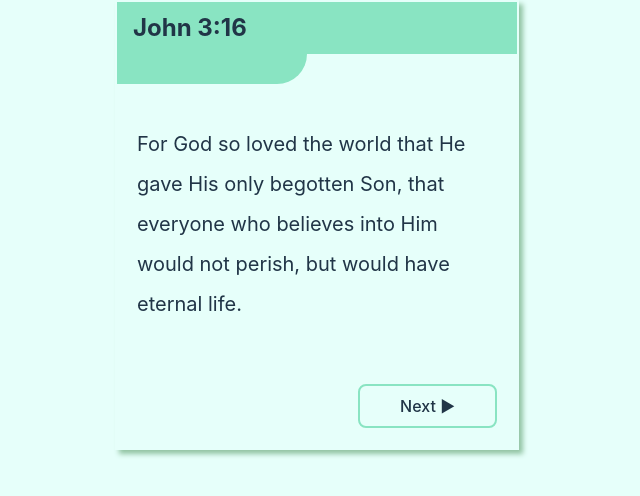
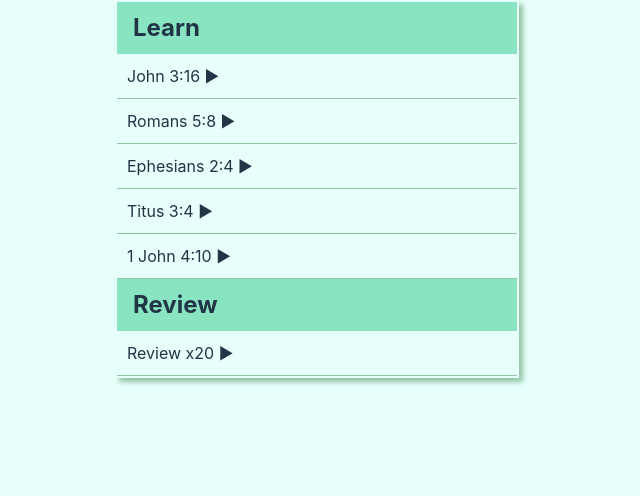
Before and after one commit to metalcarratt/remember-verses, a React (Vite) app: page / in a window 1280 px wide. Shown: the top 496 px of the page, without its empty margins (323-963 px from the left). Built offline with nearby package versions, Linux system fonts and the light colour scheme.

Commit message:
make courses: learn and review

```diff
--- a/src/App.css
+++ b/src/App.css
@@ -15,11 +15,17 @@ body,
 }
 
 .verse {
-  max-width: 400px;
+  width: 400px;
   border: 2px solid #e6fffa;
   box-shadow: 4px 4px 5px #92c4a3;
   display: flex;
   flex-direction: column;
+}
+
+@media only screen and (max-width: 410px) {
+  .verse {
+    width: 100%;
+  }
 }
 
 .verse.incorrect {
@@ -30,11 +36,33 @@ body,
   border: 2px solid #23d2fa;
 }
 
+.menuItem {
+  width: calc(100% - 20px);
+  padding: 10px;
+  border-bottom: 1px solid #92c4a3;
+}
+
+.menuItem:hover {
+  background-color: #cce1dc;
+  cursor: pointer;
+}
+
 h2 {
   background-color: #89e4c2;
   margin-top: 0;
   margin-bottom: 0;
   padding: 8px 16px;
+  display: flex;
+  flex-direction: row-reverse;
+  justify-content: space-between;
+}
+
+h2 .backBtn {
+  color: #213547;
+}
+
+h2 .backBtn:hover {
+  color: white;
 }
 
 .h2-foot {
--- a/src/App.tsx
+++ b/src/App.tsx
@@ -1,12 +1,8 @@
 import { useState } from 'react';
 import './App.css'
-import { VerseReference } from './challenges/reference';
-import { MatchReference } from './challenges/match-reference';
-import { buildMatchRefs, MatchRefStep } from './challenges/match-reference-builder';
-import { buildReferences, ReferenceStep } from './challenges/reference-builder';
-import { buildKeywords, KeywordsStep } from './challenges/keywords/keywords-builder';
-import { Keywords } from './challenges/keywords/keywords';
-import { buildSections } from './challenges/keywords/sections-builder';
+import { Verse } from './types';
+import { LearnCourse } from './courses/learn';
+import { ReviewCourse } from './courses/review';
 
 const verses = [
   {
@@ -41,41 +37,45 @@ const verses = [
   }
 ]
 
-type Step = ReferenceStep | MatchRefStep | KeywordsStep;
+type Page = 'learn' | 'review' | 'overview';
 
-const calculateSteps = (): Step[] => {
-  return [
-    ...verses.map(verse => buildReferences(verse)),
-    ...verses.map(verse => buildMatchRefs(verse, verses)),
-    ...verses.map(verse => buildKeywords(verse)),
-    ...verses.map(verse => buildSections(verse)),
-  ];
+function App() {
+  const [page, setPage] = useState<Page>('overview');
+  const [selectedVerse, setSelectedVerse] = useState<Verse | undefined>(undefined);
+
+  const back = () => {
+    setPage('overview');
+    setSelectedVerse(undefined);
   }
 
-function App() {
-
-  const [step, setStep] = useState(0);
-
-  const steps = calculateSteps();
-
-  const next = () => {
-    const maxStep = steps.length - 1;
-    if (step === maxStep) {
-      setStep(0);
-      return;
-      // or, exit
+  if (page === 'overview') {
+    return  (
+      <div className="bg">
+        <div className="verse">
+          <h2><span />Learn</h2>
+          { verses.map(verse => <div className="menuItem" onClick={() => {setPage('learn'); setSelectedVerse(verse);}}>{verse.reference} ▶</div>) }
+          <h2><span />Review</h2>
+          <div className="menuItem" onClick={() => {setPage('review')}}>Review x20 ▶</div>
+        </div>
+      </div>
+    );
   }
 
-    setStep(step + 1);
+  if (page === 'learn' && selectedVerse) {
+    return  (
+      <div className="bg">
+        <LearnCourse verse={selectedVerse} otherVerses={verses} back={back} />
+      </div>
+    );
   }
 
+  if (page === 'review') {
     return (
       <div className="bg">
-      {steps[step].type === 'reference' && <VerseReference step={steps[step]} next={next} />}
-      {steps[step].type === 'matchref'  && <MatchReference step={steps[step]} next={next} />}
-      {steps[step].type === 'keywords'  && <Keywords step={steps[step]} next={next} />}
+        <ReviewCourse verses={verses} back={back} />
       </div>
     )
   }
+}
 
-export default App
+export default App;
--- a/src/challenges/keywords/keywords.tsx
+++ b/src/challenges/keywords/keywords.tsx
@@ -4,10 +4,11 @@ import { useKeywords } from "./use-keywords";
 
 type Props = {
     step: KeywordsStep,
-    next: () => void
+    next: () => void,
+    back: () => void
 }
 
-export const Keywords = ({step, next}: Props) => {
+export const Keywords = ({step, next, back}: Props) => {
     const { clickAnswer, returnAnswer, keywords, slots, verse, parts, answers, result, check } = useKeywords(step);
 
     const keywordPart = (part: Part) => {
@@ -25,7 +26,10 @@ export const Keywords = ({step, next}: Props) => {
 
     return (
       <Page result={result} next={next}>
-        <h2>{verse.reference}</h2>
+        <h2>
+          <a href="#" onClick={back} className="backBtn">◀</a>
+          {verse.reference}
+        </h2>
         <span className="h2-foot">
           <span className="h2-foot-1"></span>
           <span className="h2-foot-2"></span>
--- a/src/challenges/match-reference.tsx
+++ b/src/challenges/match-reference.tsx
@@ -7,6 +7,7 @@ import { useResult } from "./use-result";
 type Props = {
     step: MatchRefStep,
     next: () => void,
+    back: () => void
 }
 
 type Result = 'Correct' | 'Incorrect' | undefined;
@@ -20,7 +21,7 @@ const getAnswerClassName = (answer: string, verse: Verse, result: Result, chosen
     return '';
 }
 
-export const MatchReference = ({step, next}: Props) => {
+export const MatchReference = ({step, next, back}: Props) => {
     const {verse, answers} = step;
     const {result, setResult} = useResult(step);
     const [chosen, setChosen] = useState<string | undefined>(undefined);
@@ -39,6 +40,9 @@ export const MatchReference = ({step, next}: Props) => {
 
     return (
       <Page result={result} next={next}>
+        <h2>
+          <a href="#" onClick={back} className="backBtn">◀</a>
+        </h2>
         <p>{verse.verse}</p>
         {answers.map(answer => {
             const className = getAnswerClassName(answer, verse, result, chosen);
--- a/src/challenges/reference.tsx
+++ b/src/challenges/reference.tsx
@@ -2,15 +2,19 @@ import { ReferenceStep } from "./reference-builder";
 
 type Props = {
     step: ReferenceStep,
-    next: () => void
+    next: () => void,
+    back: () => void
 }
 
-export const VerseReference = ({step, next}: Props) => {
+export const VerseReference = ({step, next, back}: Props) => {
   const {verse} = step;
 
     return (
     <div className="verse">
-      <h2>{verse.reference}</h2>
+      <h2>
+        <a href="#" onClick={back} className="backBtn">◀</a>
+        {verse.reference}
+      </h2>
       <span className="h2-foot">
         <span className="h2-foot-1"></span>
         <span className="h2-foot-2"></span>
--- /dev/null
+++ b/src/courses/learn.tsx
@@ -0,0 +1,44 @@
+import { useState } from "react"
+import { buildKeywords } from "../challenges/keywords/keywords-builder"
+import { buildSections } from "../challenges/keywords/sections-builder"
+import { buildMatchRefs } from "../challenges/match-reference-builder"
+import { buildReferences } from "../challenges/reference-builder"
+import { Verse } from "../types"
+import { VerseReference } from "../challenges/reference"
+import { MatchReference } from "../challenges/match-reference"
+import { Keywords } from "../challenges/keywords/keywords"
+
+type Props = {
+    verse: Verse,
+    otherVerses: Verse[],
+    back: () => void
+}
+
+export const LearnCourse = ({verse, otherVerses, back}: Props) => {
+  const steps = [
+      buildReferences(verse),
+      buildKeywords(verse),
+      buildSections(verse),
+      buildMatchRefs(verse, otherVerses),
+  ];
+  const [step, setStep] = useState(0);
+
+
+  const next = () => {
+    const maxStep = steps.length - 1;
+    if (step === maxStep) {
+      setStep(0);
+      back();
+    }
+
+    setStep(step + 1);
+  }
+
+  return (
+    <div className="bg">
+      {steps[step].type === 'reference' && <VerseReference step={steps[step]} next={next} back={back} />}
+      {steps[step].type === 'matchref'  && <MatchReference step={steps[step]} next={next} back={back} />}
+      {steps[step].type === 'keywords'  && <Keywords step={steps[step]} next={next} back={back} />}
+    </div>
+  )
+}
--- /dev/null
+++ b/src/courses/review.tsx
@@ -0,0 +1,41 @@
+import { useState } from "react";
+import { Keywords } from "../challenges/keywords/keywords";
+import { MatchReference } from "../challenges/match-reference";
+import { Verse } from "../types";
+import { buildMatchRefs } from "../challenges/match-reference-builder";
+import { buildKeywords } from "../challenges/keywords/keywords-builder";
+import { buildSections } from "../challenges/keywords/sections-builder";
+import { shuffleArray } from "../util/shuffle-array";
+
+type Props = {
+    verses: Verse[],
+    back: () => void
+}
+
+export const ReviewCourse = ({verses, back}: Props) => {
+  const [step, setStep] = useState(0);
+
+  const steps = [
+    ...verses.map(verse => buildMatchRefs(verse, verses)),
+    ...verses.map(verse => buildKeywords(verse)),
+    ...verses.map(verse => buildSections(verse)),
+  ];
+  shuffleArray(steps);
+
+  const next = () => {
+    const maxStep = steps.length < 19 ? steps.length - 1 : 19;
+    if (step === maxStep) {
+      setStep(0);
+      back();
+    }
+
+    setStep(step + 1);
+  }
+
+  return (
+    <div className="bg">
+      {steps[step].type === 'matchref'  && <MatchReference step={steps[step]} next={next} back={back} />}
+      {steps[step].type === 'keywords'  && <Keywords step={steps[step]} next={next} back={back} />}
+    </div>
+  )
+}
```
Also changed, not shown: 5 other files (tests, documents, lock files or other folders). Lines whose indentation alone changed are shown as unchanged.
